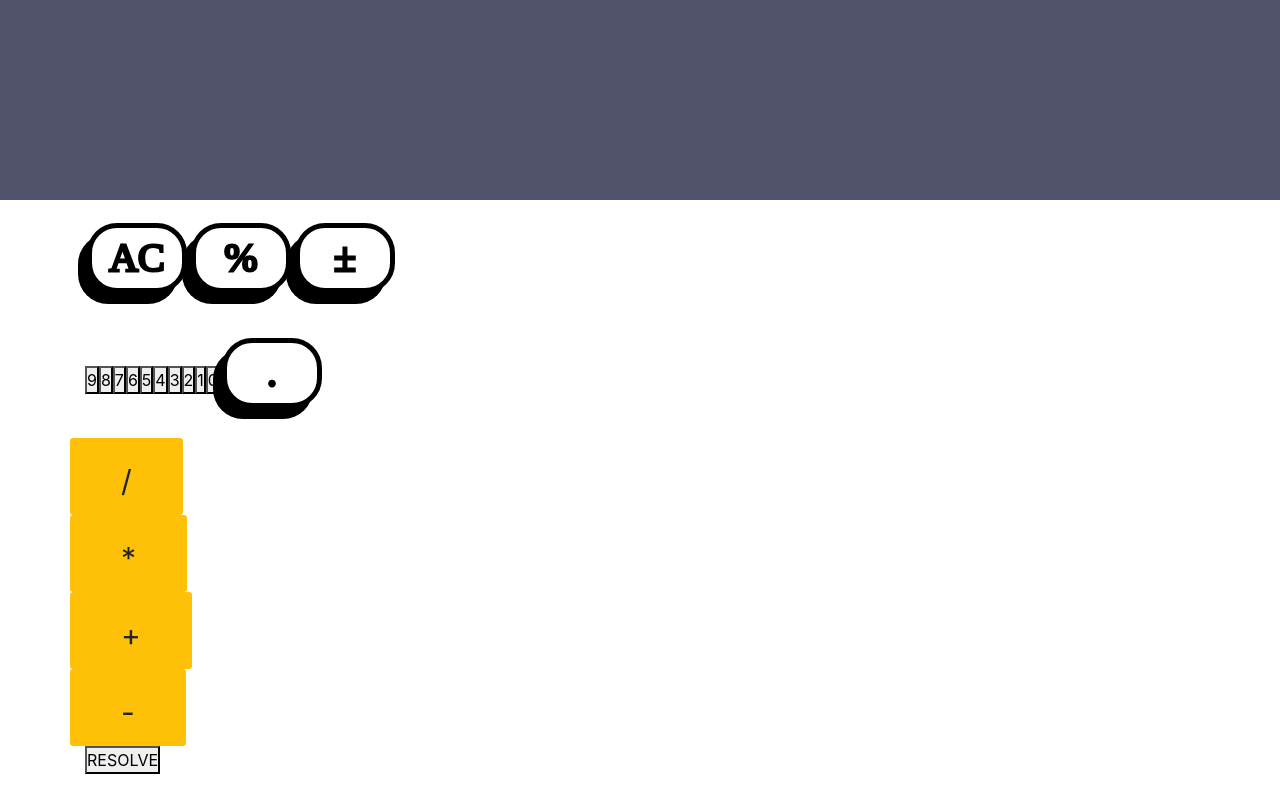
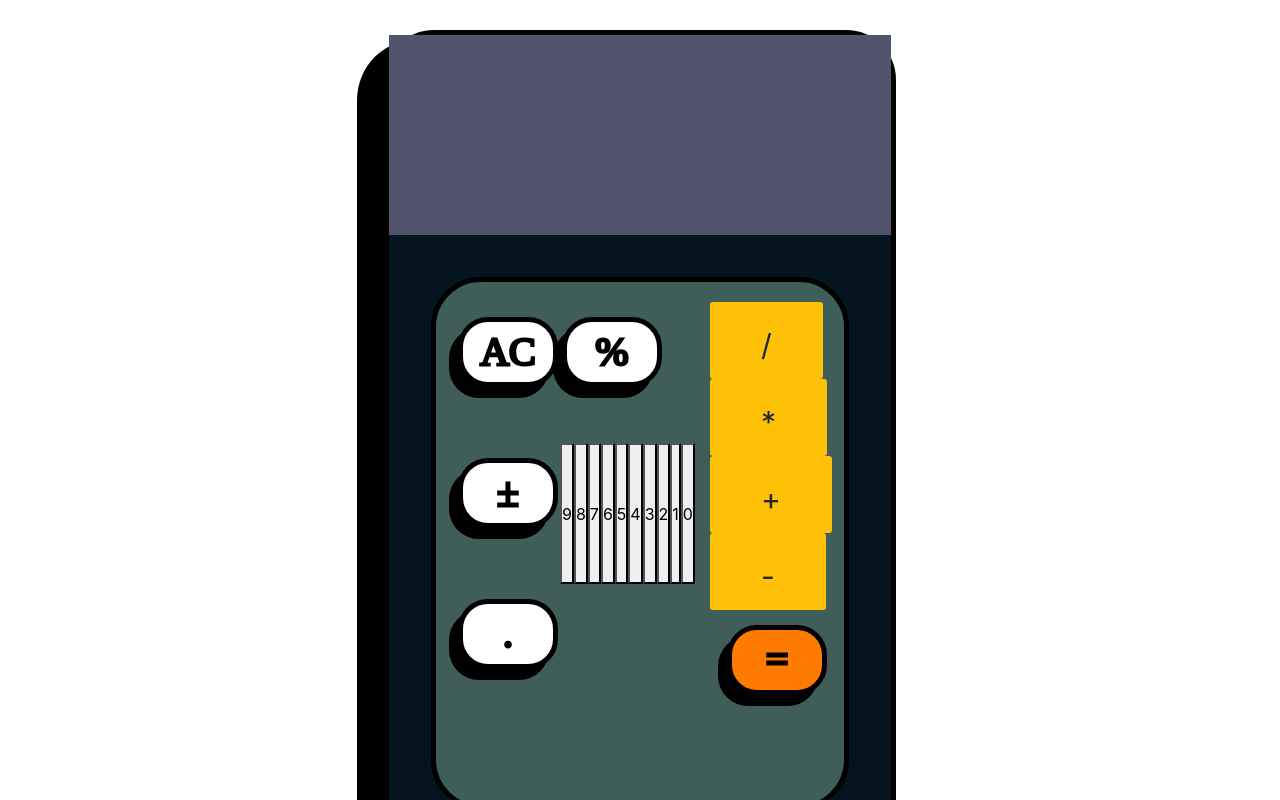
Before and after one commit to JorgeBillini/React-Calculator, a React (Create React App) app: page / in a window 1280 px wide. Shown: the top 800 px of the page. Built offline with nearby package versions, Linux system fonts and the light colour scheme.

Commit message:
imported structure of customized code with new styling, structuring code now

```diff
--- a/src/App.js
+++ b/src/App.js
@@ -17,11 +17,11 @@ class App extends React.Component {
         }
     }
 
-    ACevent = dv =>{
+    ACevent = dv => {
     this.setState({displayVal:dv});
     }
 
-    Percevent = dv =>{
+    Percevent = dv => {
         this.setState({displayVal:dv})
     }
 
@@ -42,6 +42,7 @@ class App extends React.Component {
             operation: null,
             waitingForNewValue: false})
     }
+
     addOperation = opStr => {
         let newPreviousValue = this.state.displayVal
         console.log(newPreviousValue)
@@ -51,12 +52,8 @@ class App extends React.Component {
         this.setState({operation:opStr,waitingForNewValue:true,previousVal:newPreviousValue,displayVal:''})
 
     }
-    arr= [9,8,7,6,5,4,3,2,1,0]
 
-
-    // RM this
-
-     numButtonClick = dvi =>{
+    numButtonClick = dvi =>{
          // DO NOT ADD ANY MORE NUMS AFTER 8 CHARS
          console.log(this.state)
          if (this.state.displayVal.length >= 8){
@@ -83,13 +80,40 @@ class App extends React.Component {
 
         }
         else this.setState({displayVal:dvi})
+        }
 
+        arr = [9,8,7,6,5,4,3,2,1,0]
 
-    }
     render(){
         return (
             <>
-             <Display displayVal={this.state.displayVal} waitingForNewValue={this.waitingForNewValue}/>
+            <div className='calculator dark-blue'>
+                    {/* <Display displayVal={this.state.displayVal}/> */}
+                    <Display displayVal={this.state.displayVal} waitingForNewValue={this.waitingForNewValue}/>
+                    <div className='container-col light-green'>
+                        <div className='container-col-num'>
+                            <ExtraOPs ACevent={this.ACevent} Percevent={this.Percevent} PlusMinusEvent={this.PlusMinusEvent} displayVal= {this.state.displayVal} />
+                            {
+                                    this.arr.map((e,i)=>{
+                                        return <Numbers props={{num:e,numButtonClick:this.numButtonClick}} num={e} />
+                                    })
+                            }
+                            <button className='button'>.</button>
+                        </div>
+
+                        <div className='col-2'>
+                            <Ops addOperation={this.addOperation} state={this.state}/>
+                            <button className='button orange'>=</button>
+                        </div>
+                    </div>
+
+                </div>
+
+
+
+
+
+
              <div className='container'>
              <div className='row-1 '>
              <ExtraOPs ACevent={this.ACevent} Percevent={this.Percevent} PlusMinusEvent={this.PlusMinusEvent} displayVal= {this.state.displayVal} />
```
